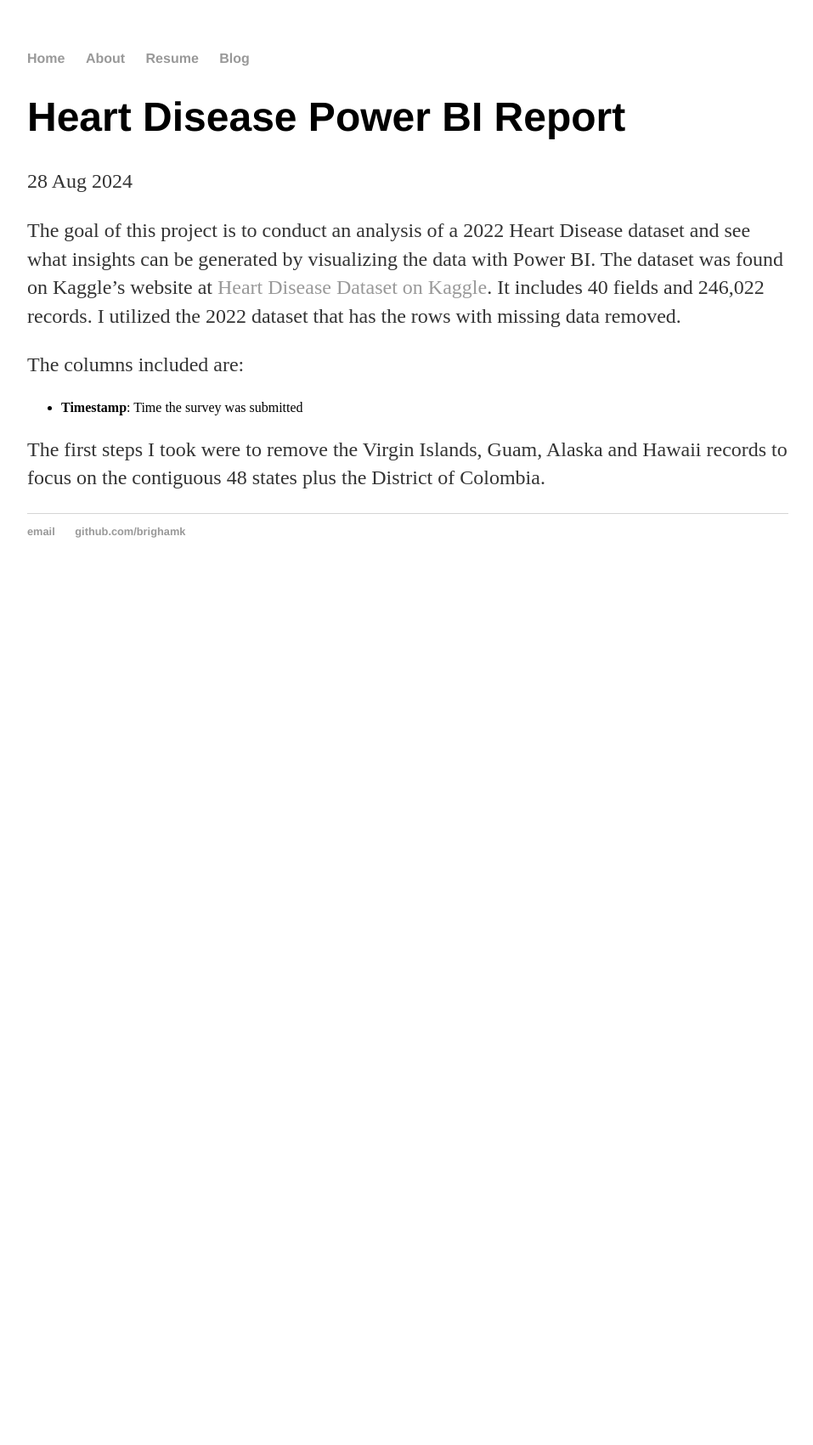
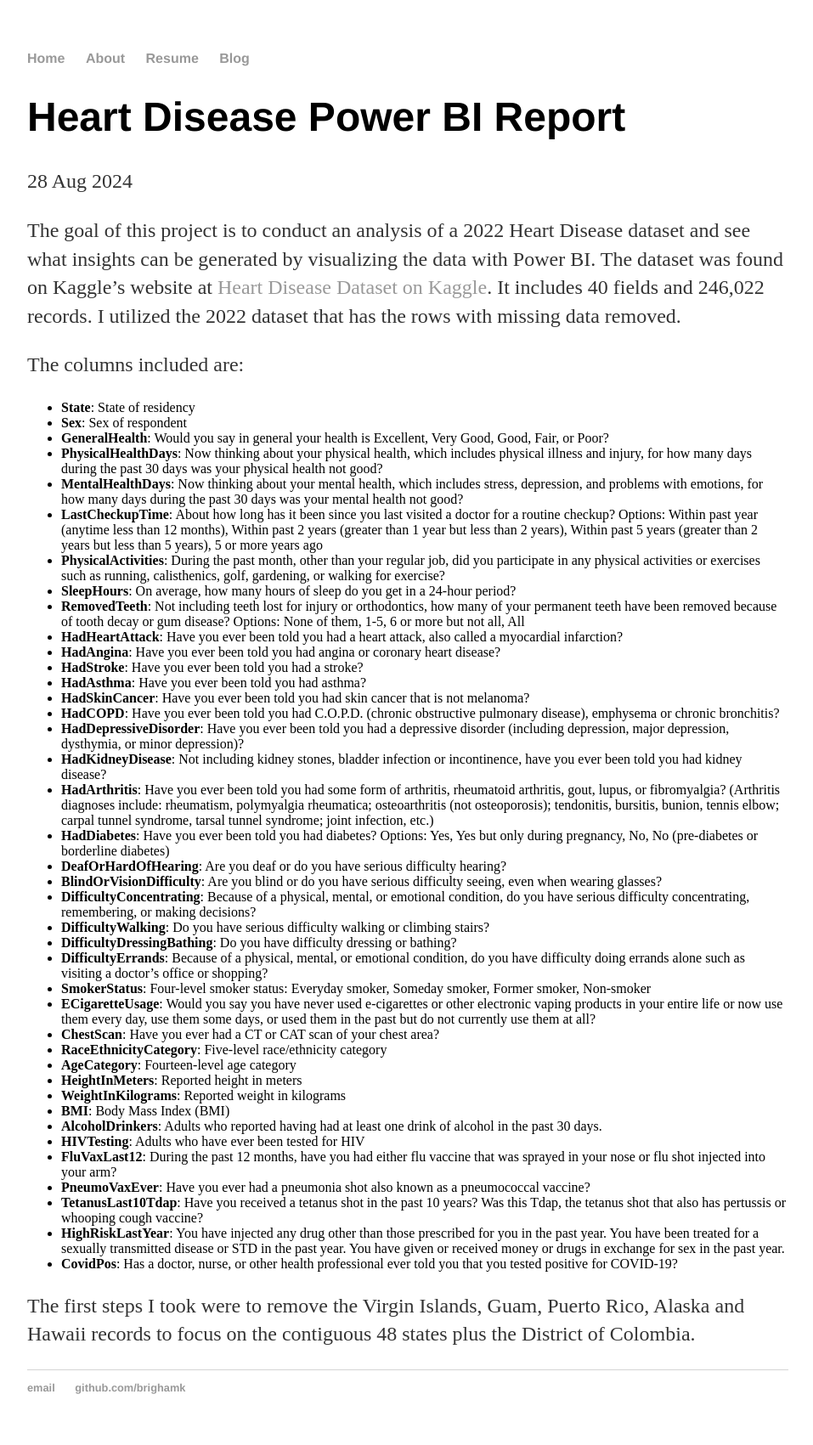
Before and after one commit to brighamk/brighamk.github.io, a Jekyll site: the page built from _posts/2024-08-28-Mental-Health.md, in a window 1280 px wide. Shown: the whole page at 85% size, without its empty margins (160-1117 px from the left). Built offline with Jekyll 4.4.1, drawn with Linux system fonts in a browser that asks for light colours; before the commit the page ends 900 px from its top, so only the background shows below that.

Commit message:
Update 2024-08-28-Mental-Health.md

```diff
--- a/_posts/2024-08-28-Mental-Health.md
+++ b/_posts/2024-08-28-Mental-Health.md
@@ -8,6 +8,46 @@
 The dataset was found on Kaggle's website at [Heart Disease Dataset on Kaggle](https://www.kaggle.com/datasets/kamilpytlak/personal-key-indicators-of-heart-disease). It includes 40 fields and 246,022 records. I utilized the 2022 dataset that has the rows with missing data removed.
 
 The columns included are:
-- **Timestamp**: Time the survey was submitted
+- **State**: State of residency
+- **Sex**: Sex of respondent
+- **GeneralHealth**: Would you say in general your health is Excellent, Very Good, Good, Fair, or Poor?
+- **PhysicalHealthDays**: Now thinking about your physical health, which includes physical illness and injury, for how many days during the past 30 days was your physical health not good?
+- **MentalHealthDays**: Now thinking about your mental health, which includes stress, depression, and problems with emotions, for how many days during the past 30 days was your mental health not good?
+- **LastCheckupTime**: About how long has it been since you last visited a doctor for a routine checkup? Options: Within past year (anytime less than 12 months), Within past 2 years (greater than 1 year but less than 2 years), Within past 5 years (greater than 2 years but less than 5 years), 5 or more years ago
+- **PhysicalActivities**: During the past month, other than your regular job, did you participate in any physical activities or exercises such as running, calisthenics, golf, gardening, or walking for exercise?
+- **SleepHours**: On average, how many hours of sleep do you get in a 24-hour period?
+- **RemovedTeeth**: Not including teeth lost for injury or orthodontics, how many of your permanent teeth have been removed because of tooth decay or gum disease? Options: None of them, 1-5, 6 or more but not all, All
+- **HadHeartAttack**: Have you ever been told you had a heart attack, also called a myocardial infarction?
+- **HadAngina**: Have you ever been told you had angina or coronary heart disease?
+- **HadStroke**: Have you ever been told you had a stroke?
+- **HadAsthma**: Have you ever been told you had asthma?
+- **HadSkinCancer**: Have you ever been told you had skin cancer that is not melanoma?
+- **HadCOPD**: Have you ever been told you had C.O.P.D. (chronic obstructive pulmonary disease), emphysema or chronic bronchitis?
+- **HadDepressiveDisorder**: Have you ever been told you had a depressive disorder (including depression, major depression, dysthymia, or minor depression)?
+- **HadKidneyDisease**: Not including kidney stones, bladder infection or incontinence, have you ever been told you had kidney disease?
+- **HadArthritis**: Have you ever been told you had some form of arthritis, rheumatoid arthritis, gout, lupus, or fibromyalgia? (Arthritis diagnoses include: rheumatism, polymyalgia rheumatica; osteoarthritis (not osteoporosis); tendonitis, bursitis, bunion, tennis elbow; carpal tunnel syndrome, tarsal tunnel syndrome; joint infection, etc.)
+- **HadDiabetes**: Have you ever been told you had diabetes? Options: Yes, Yes but only during pregnancy, No, No (pre-diabetes or borderline diabetes)
+- **DeafOrHardOfHearing**: Are you deaf or do you have serious difficulty hearing?
+- **BlindOrVisionDifficulty**: Are you blind or do you have serious difficulty seeing, even when wearing glasses?
+- **DifficultyConcentrating**: Because of a physical, mental, or emotional condition, do you have serious difficulty concentrating, remembering, or making decisions?
+- **DifficultyWalking**: Do you have serious difficulty walking or climbing stairs?
+- **DifficultyDressingBathing**: Do you have difficulty dressing or bathing?
+- **DifficultyErrands**: Because of a physical, mental, or emotional condition, do you have difficulty doing errands alone such as visiting a doctor’s office or shopping?
+- **SmokerStatus**: Four-level smoker status: Everyday smoker, Someday smoker, Former smoker, Non-smoker
+- **ECigaretteUsage**: Would you say you have never used e-cigarettes or other electronic vaping products in your entire life or now use them every day, use them some days, or used them in the past but do not currently use them at all?
+- **ChestScan**: Have you ever had a CT or CAT scan of your chest area?
+- **RaceEthnicityCategory**: Five-level race/ethnicity category
+- **AgeCategory**: Fourteen-level age category
+- **HeightInMeters**: Reported height in meters
+- **WeightInKilograms**: Reported weight in kilograms
+- **BMI**: Body Mass Index (BMI)
+- **AlcoholDrinkers**: Adults who reported having had at least one drink of alcohol in the past 30 days.
+- **HIVTesting**: Adults who have ever been tested for HIV
+- **FluVaxLast12**: During the past 12 months, have you had either flu vaccine that was sprayed in your nose or flu shot injected into your arm?
+- **PneumoVaxEver**: Have you ever had a pneumonia shot also known as a pneumococcal vaccine?
+- **TetanusLast10Tdap**: Have you received a tetanus shot in the past 10 years? Was this Tdap, the tetanus shot that also has pertussis or whooping cough vaccine?
+- **HighRiskLastYear**: You have injected any drug other than those prescribed for you in the past year. You have been treated for a sexually transmitted disease or STD in the past year. You have given or received money or drugs in exchange for sex in the past year.
+- **CovidPos**: Has a doctor, nurse, or other health professional ever told you that you tested positive for COVID-19?
 
-The first steps I took were to remove the Virgin Islands, Guam, Alaska and Hawaii records to focus on the contiguous 48 states plus the District of Colombia.
+
+The first steps I took were to remove the Virgin Islands, Guam, Puerto Rico, Alaska and Hawaii records to focus on the contiguous 48 states plus the District of Colombia.
```
